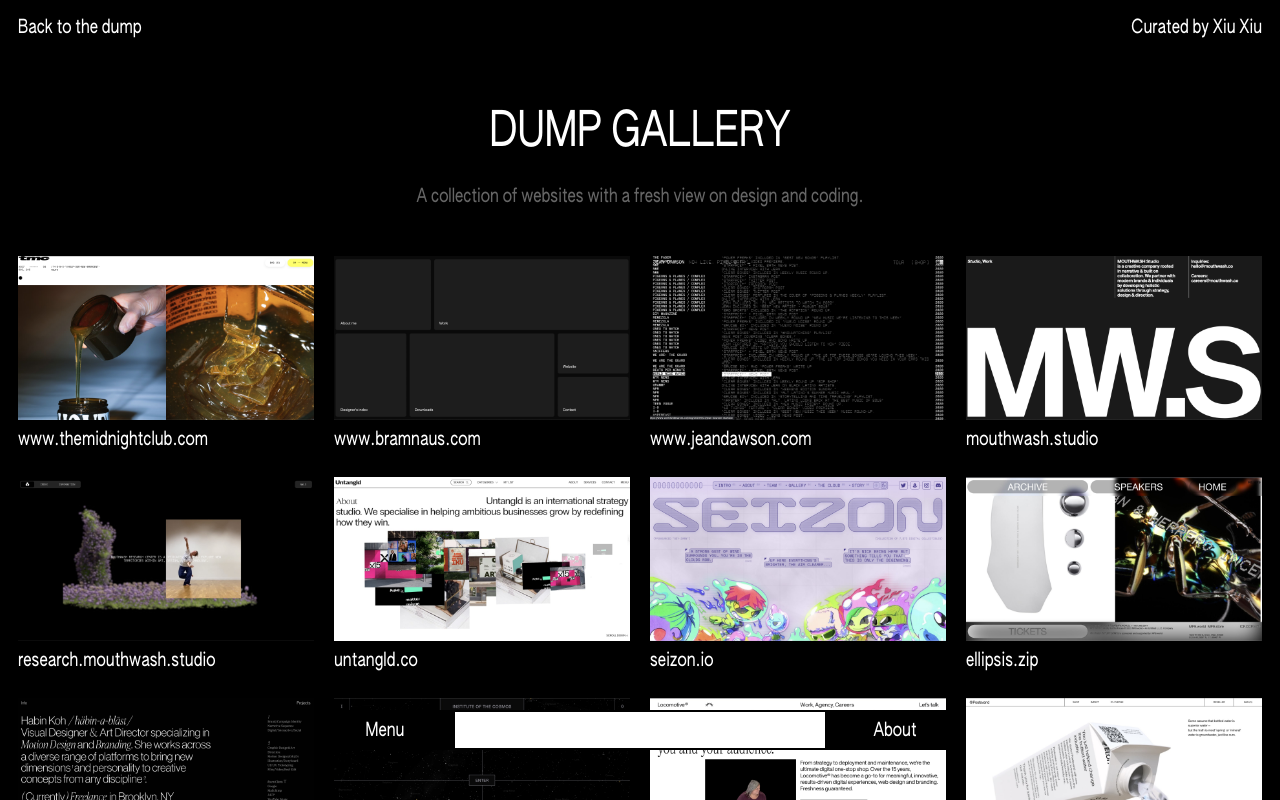
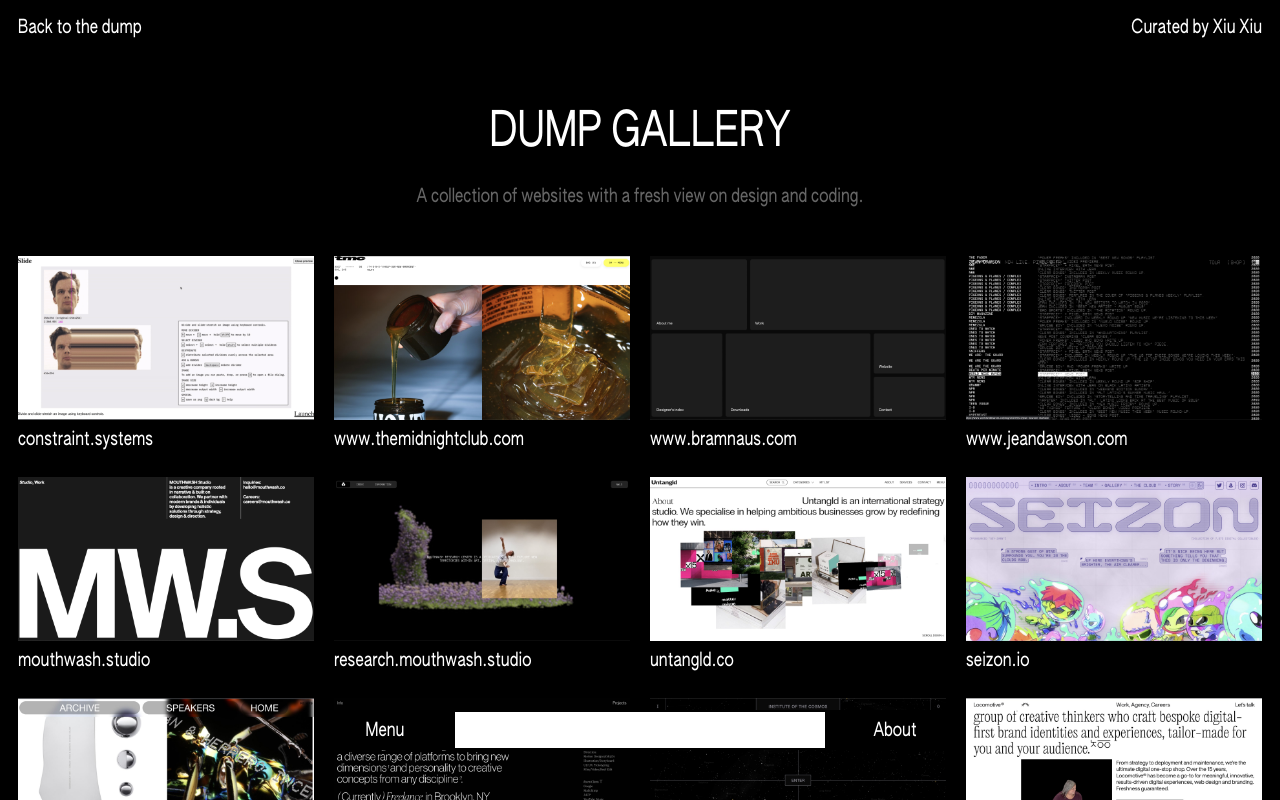
Before and after one commit to HelloXiuXiu/The-Design-Dump, a React (Vite) app: page /gallery in a window 1280 px wide. Built offline with nearby package versions, Linux system fonts and the light colour scheme.

Commit message:
gallery item added

```diff
--- a/src/data/data.js
+++ b/src/data/data.js
@@ -22,6 +22,10 @@
 ]
 
 export const dumpGallery = [
+  {
+    image: 'image-47.jpg',
+    ref: 'https://constraint.systems/'
+  },
   {
     image: 'image-46.jpg',
     ref: 'https://www.themidnightclub.com/'
```
Also changed, not shown: public/images/gallery-websites/image-47.jpg (added).
